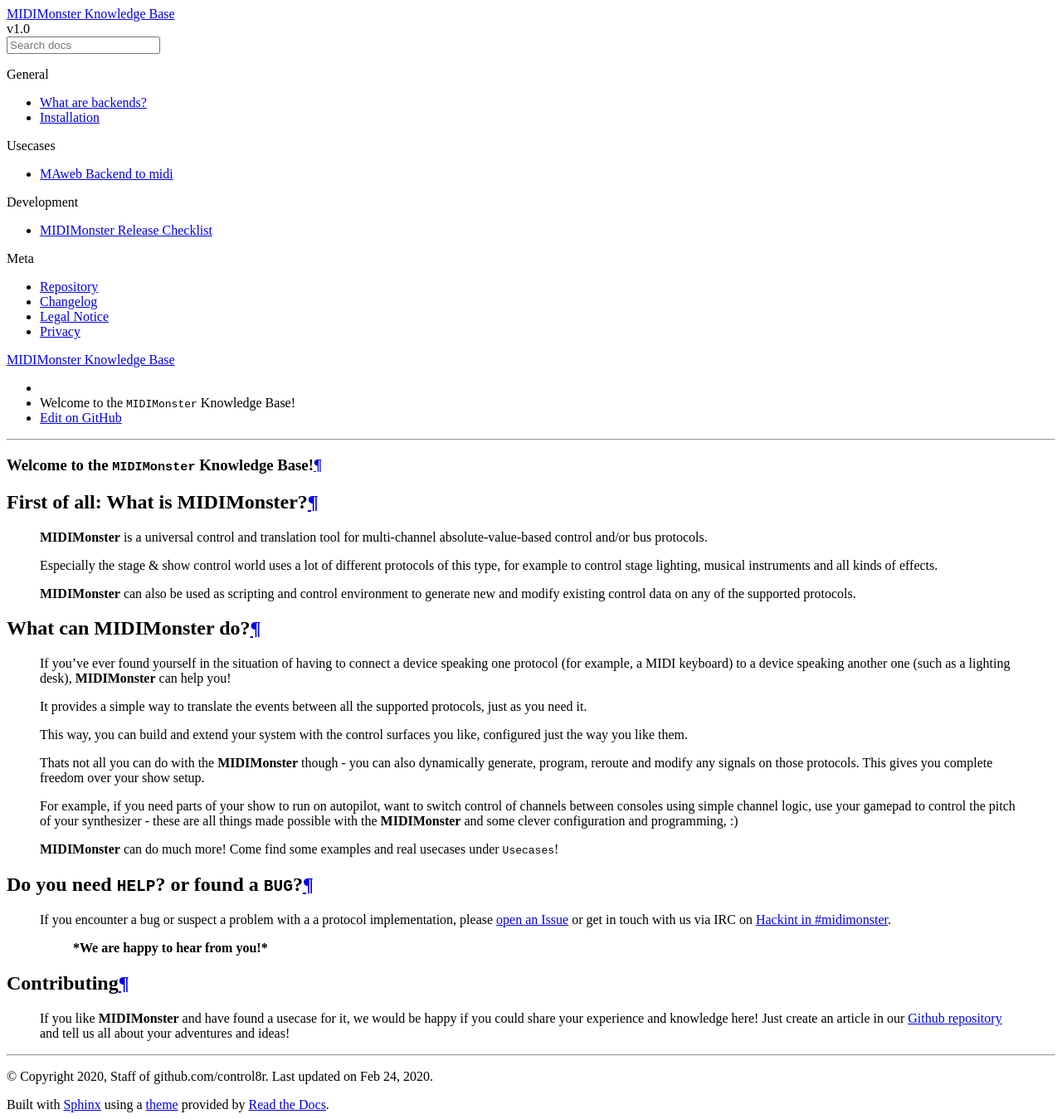
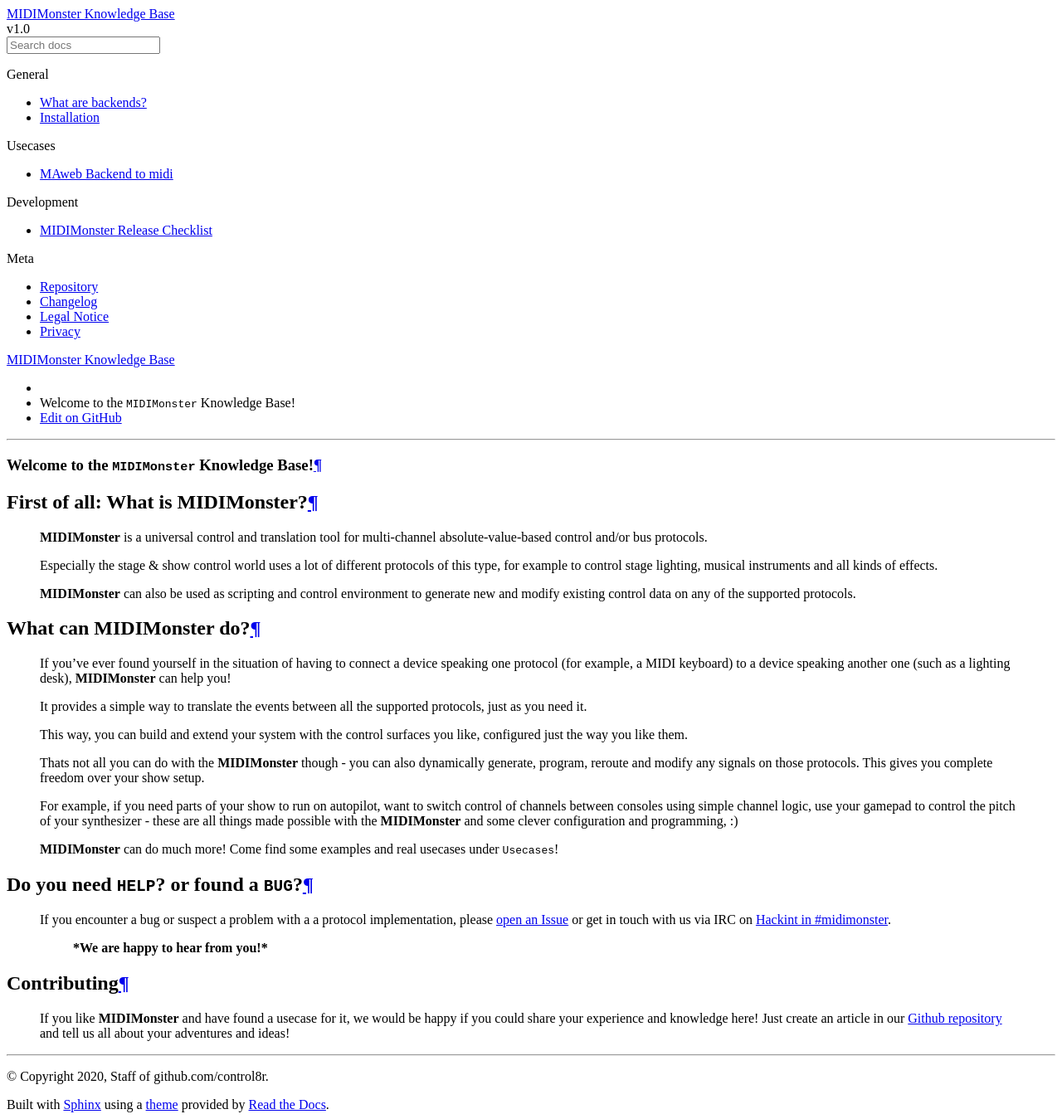
Before and after one commit to control8r/midimonster-knowledge-base, a Sphinx documentation site: the page built from source/index.rst, in a window 1280 px wide. Shown: the whole page at 83% size. Built offline with Sphinx 7.4.7 and the Read the Docs theme 2.0.0, drawn with Linux system fonts in a browser that asks for light colours; pages that are not in the unit, such as notebooks, are missing from menus.

Commit message:
Disable footer Last updated

```diff
--- a/source/conf.py
+++ b/source/conf.py
@@ -85,7 +85,7 @@
     'collapse_navigation': True
 }
 html_theme_path = [sphinx_rtd_theme.get_html_theme_path()]
-html_last_updated_fmt = '%b %d, %Y'
+#html_last_updated_fmt = '%b %d, %Y'
 html_context = {
     'css_files': ['_static/css/custom.css'],
     'display_github': True,
```
